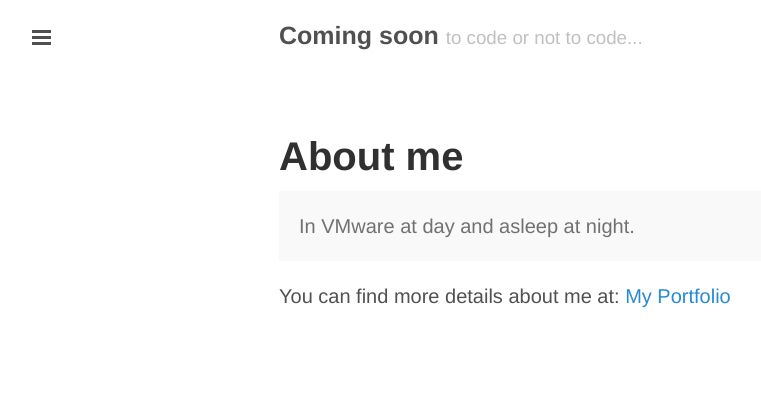
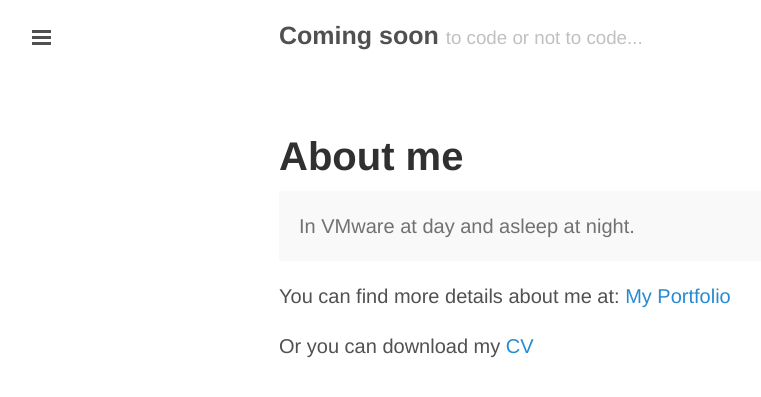
Before and after one commit to lyuboraykov/blog, a Jekyll site: the page built from about.md, in a window 1280 px wide. Shown: the top 397 px of the page, without its empty margins (1-762 px from the left). Built offline with Jekyll 4.4.1, drawn with Linux system fonts in a browser that asks for light colours; Markdown is read by kramdown in place of the engine named in the settings.

Commit message:
Added cv to about me

```diff
--- a/about.md
+++ b/about.md
@@ -8,3 +8,6 @@ title: About me
 </p>
 You can find more details about me at:
 [My Portfolio](http://lyuboraykov.com)
+
+
+Or you can download my [CV](https://www.dropbox.com/s/rcxyfhz1wvuoz8h/cv.docx)
```
